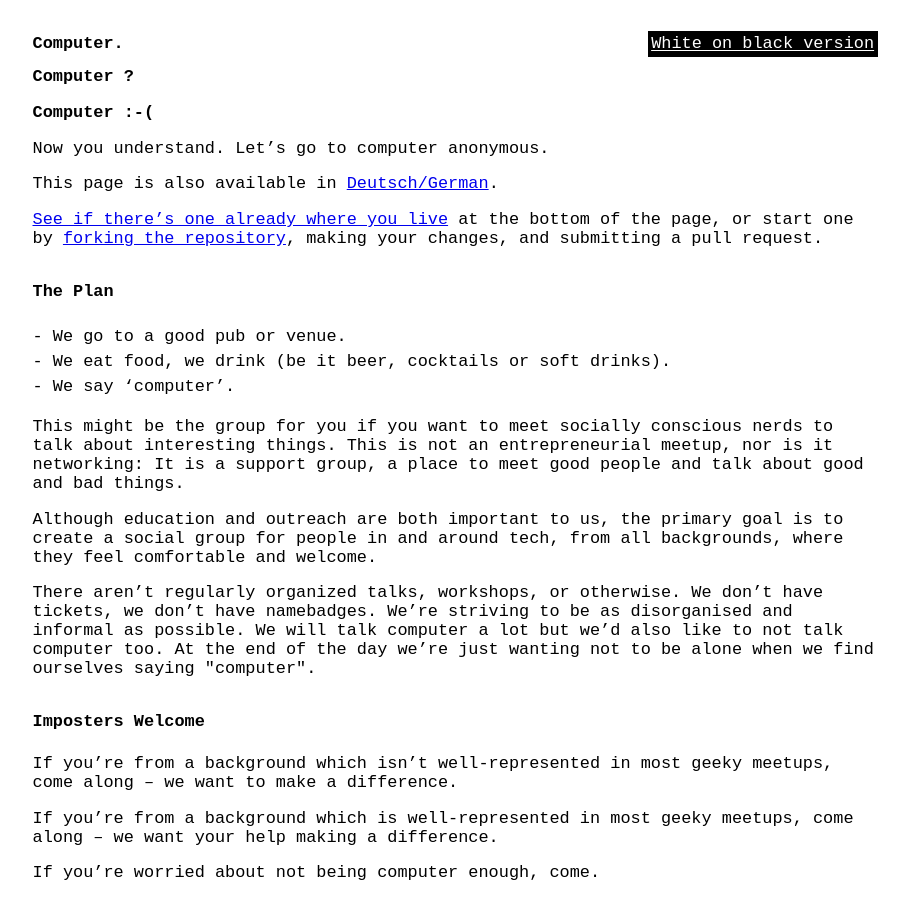
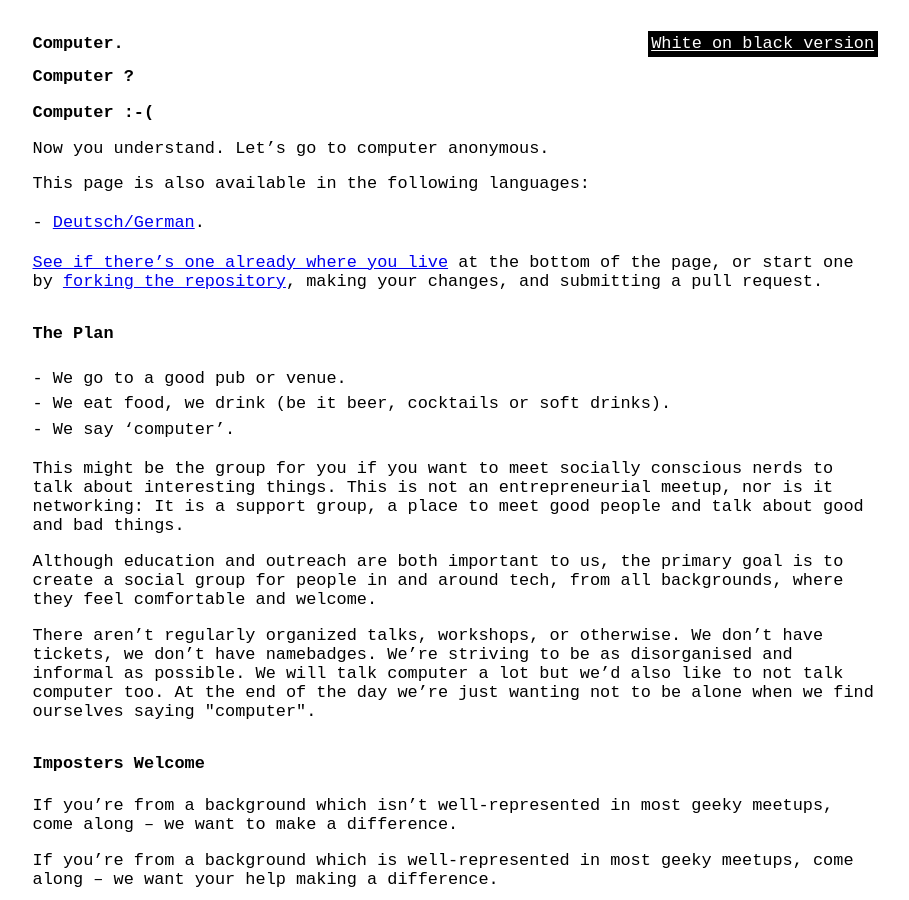
Before and after one commit to computeranonymous/computer, a Jekyll site: the page built from index.html, in a window 1280 px wide and 900 px high. Shown: the whole window, without its empty margins (185-1094 px from the left). Built offline with Jekyll 4.4.1, drawn with Linux system fonts in a browser that asks for light colours.

Commit message:
add list of languages the website is available in

```diff
--- a/index.de.html
+++ b/index.de.html
@@ -9,7 +9,11 @@
       <h3>Computer :-(</h3>
 
       <p>Jetzt verstehst du. Also lass mal zu Computer Anonym gehen.</p>
-      <p>Diese Seite existiert auch in <a href="index.html">English/Englisch</a>.</p>
+
+      <p>Diese Seite existiert auch in den folgenden Sprachen:</p>
+      <ul>
+          <li><a href="index.html">English/Englisch</a>.</li>
+      <ul>
 
       <p><a href="#groups">Schau unten nach, ob es schon eine Gruppe in deiner N&auml;he gibt</a>, oder starte selbst eine indem du <a href="https://github.com/computeranonymous/computer">das Repository forkst</a>, deine &Auml;nderungen machst und ein Pull Request stellst.</p>
 
--- a/index.html
+++ b/index.html
@@ -9,7 +9,11 @@
       <h3>Computer :-(</h3>
 
       <p>Now you understand. Let’s go to computer anonymous.</p>
-      <p>This page is also available in <a href="index.de.html">Deutsch/German</a>.</p>
+
+      <p>This page is also available in the following languages:</p>
+      <ul>
+          <li><a href="index.de.html">Deutsch/German</a>.</li>
+      <ul>
 
       <p><a href="#groups">See if there’s one already where you live</a> at the bottom of the page, or start one by <a href="https://github.com/computeranonymous/computer">forking the repository</a>, making your changes, and submitting a pull request.</p>
 
```
